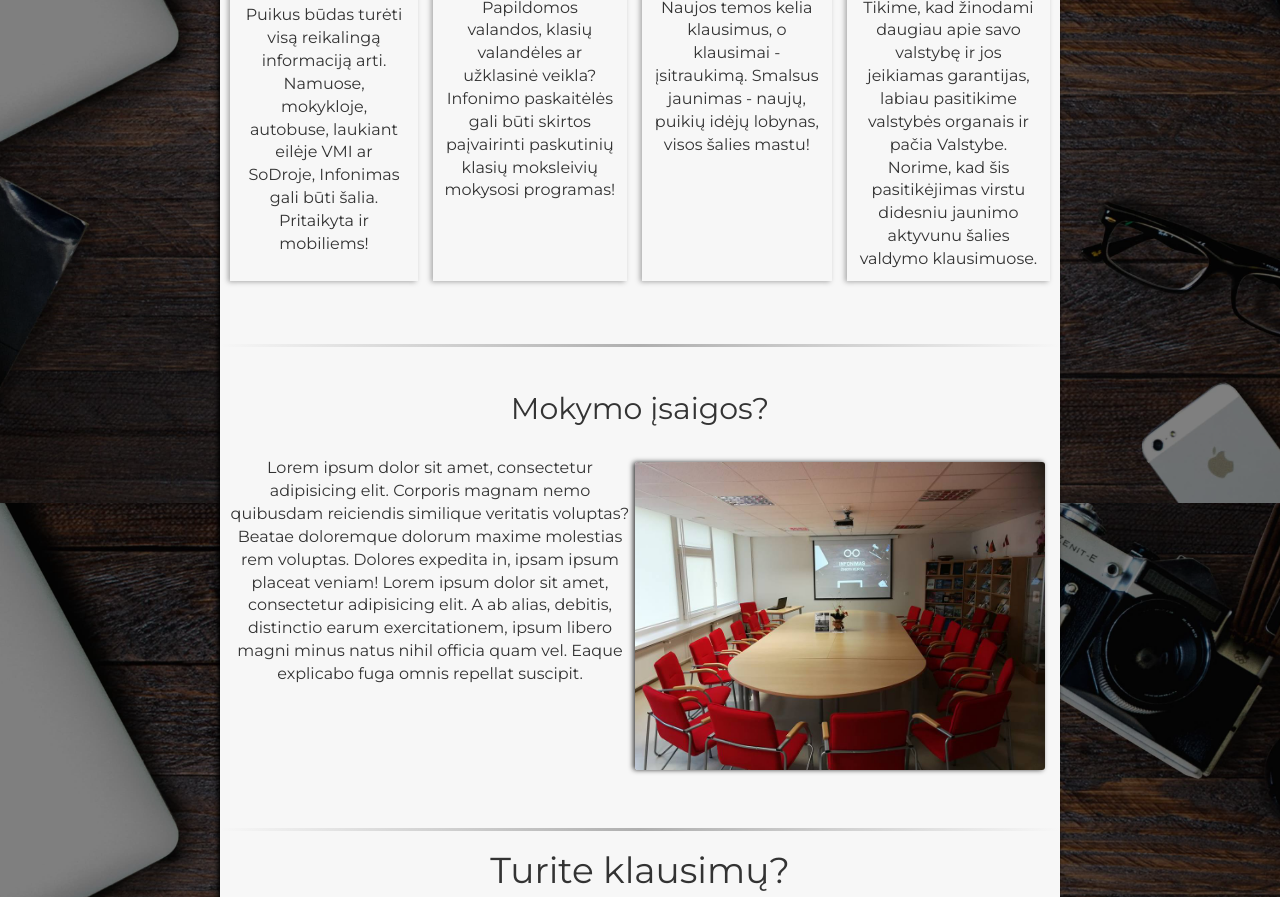
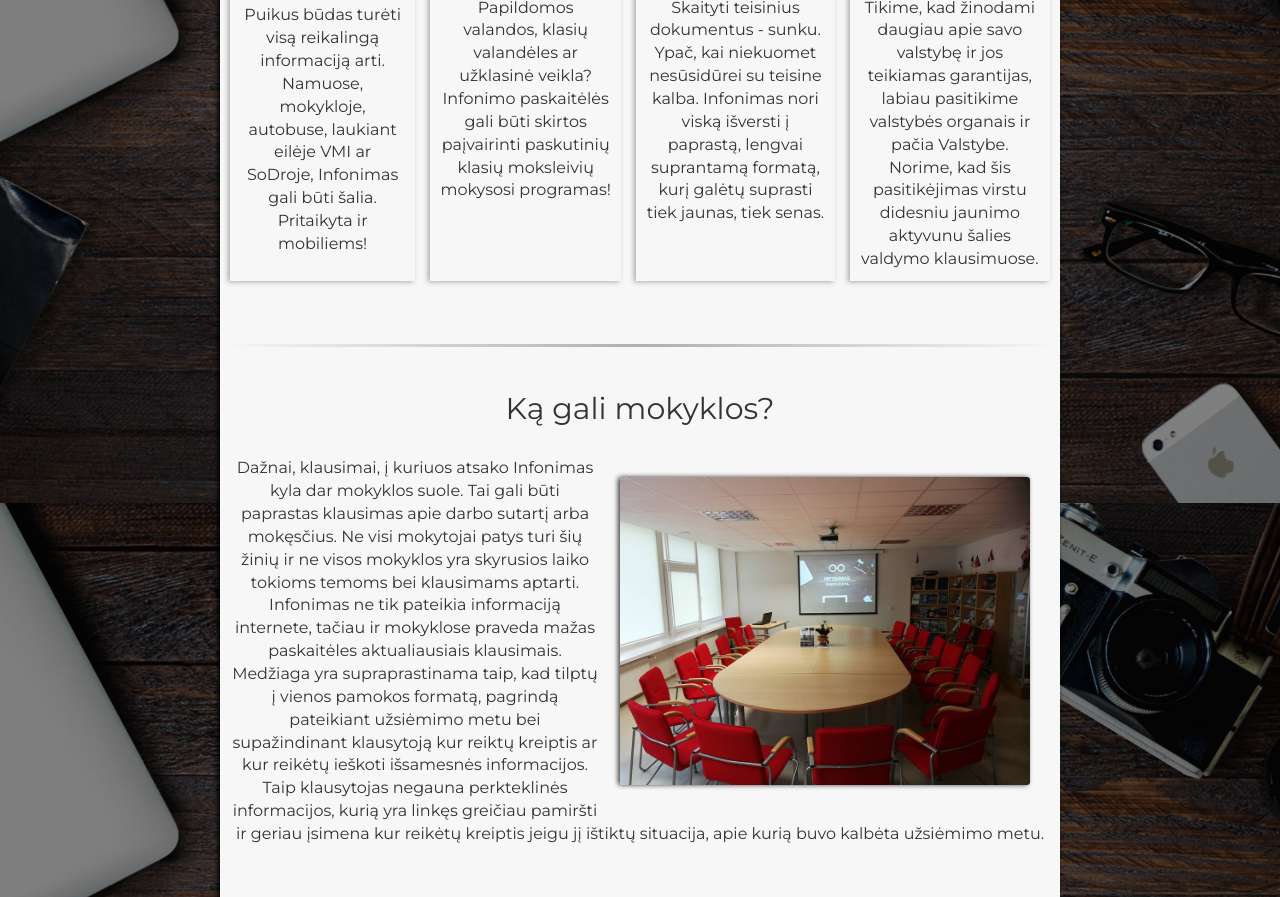
Before and after one commit to gretanevera/Infonimas-With-JavaScript, a plain HTML site: page index.html in a window 1280 px wide. Shown: the part 1097-1994 px from the top of the page. Drawn offline with nearby package versions, Linux system fonts and the light colour scheme.

Commit message:
some content fixes

```diff
--- a/css/style.css
+++ b/css/style.css
@@ -605,7 +605,7 @@ li {
     height: auto;
     border-radius: 3px;
     box-shadow: -2px 0px 5px #3d3d3d;
-    margin:5px;
+    margin:20px;
 }
 .mok_ist1{
     padding: 5px;
--- a/index.html
+++ b/index.html
@@ -4,6 +4,18 @@
     <meta charset="UTF-8">
     <meta name="viewport" content="width=device-width, initial-scale=1.0">
     <title>Infonimas</title>
+
+    <!-- Global site tag (gtag.js) - Google Analytics -->
+    <script async src="https://www.googletagmanager.com/gtag/js?id=UA-141293963-1"></script>
+    <script>
+        window.dataLayer = window.dataLayer || [];
+        function gtag(){dataLayer.push(arguments);}
+        gtag('js', new Date());
+
+        gtag('config', 'UA-141293963-1');
+    </script>
+
+
     <!-- Latest compiled and minified CSS -->
     <link rel="stylesheet" href="https://maxcdn.bootstrapcdn.com/bootstrap/3.3.7/css/bootstrap.min.css"
           integrity="sha384-BVYiiSIFeK1dGmJRAkycuHAHRg32OmUcww7on3RYdg4Va+PmSTsz/K68vbdEjh4u" crossorigin="anonymous">
@@ -21,7 +33,11 @@
     <link rel="stylesheet" href="css/style.css">
 
 </head>
+
 <body>
+
+<link rel="stylesheet" type="text/css" href="//wpcc.io/lib/1.0.2/cookieconsent.min.css"/><script src="//wpcc.io/lib/1.0.2/cookieconsent.min.js"></script><script>window.addEventListener("load", function(){window.wpcc.init({"colors":{"popup":{"background":"#222222","text":"#ffffff","border":"#f9f9f9"},"button":{"background":"#f9f9f9","text":"#000000"}},"content":{"href":"https://www.websitepolicies.com/policies/view/sEGKJm2M","message":"Informuojame, kad šioje svetainėje naudojami slapukai (angl. cookies). Sutikdami, paspauskite mygtuką „Sutinku“ arba naršykite toliau. Savo duotą sutikimą bet kada galėsite atšaukti pakeisdami savo interneto naršyklės nustatymus ir ištrindami įrašytus slapukus. \n","link":"Slapukų nuostatos","button":"Susipažinau ir sutinku"},"position":"bottom-right","padding":"none","fontsize":"tiny","corners":"small","margin":"small"})});</script>
+
 <!--side navigation.-->
 <div class="sidenav">
     <a href="#" class="top">
@@ -131,8 +147,7 @@
             <!--    -->
             <div class="sdw">
                 <div class="sgrid3"><img src="img/logo3.png" alt="logo" width="60px"></div>
-                <div class="sgrid33">Naujos temos kelia klausimus, o klausimai - įsitraukimą. Smalsus jaunimas - naujų,
-                    puikių idėjų lobynas, visos šalies mastu!
+                <div class="sgrid33"> Skaityti teisinius dokumentus - sunku. Ypač, kai niekuomet nesūsidūrei su teisine kalba. Infonimas nori viską išversti į paprastą, lengvai suprantamą formatą, kurį galėtų suprasti tiek jaunas, tiek senas.
                 </div>
             </div>
 
@@ -144,7 +159,7 @@
                 </div>
 
                 <div class="sgrid44">
-                    Tikime, kad žinodami daugiau apie savo valstybę ir jos jeikiamas garantijas, labiau pasitikime
+                    Tikime, kad žinodami daugiau apie savo valstybę ir jos teikiamas garantijas, labiau pasitikime
                     valstybės organais ir pačia Valstybe. Norime, kad šis pasitikėjimas virstu didesniu jaunimo aktyvunu
                     šalies valdymo klausimuose.
                 </div>
@@ -154,16 +169,11 @@
         <br>
         <hr>
         <div class="mok_ist1">
-            <h2> Mokymo įsaigos?</h2> <br>
+            <h2> Ką gali mokyklos?</h2> <br>
            <img src="glry/glryy%20(4).jpg" class="responsive" alt="INFONIMO  paskaitos" width="400px" align="right">
-           <p>Lorem ipsum dolor sit amet, consectetur adipisicing elit. Corporis magnam nemo quibusdam reiciendis
-                similique veritatis voluptas? Beatae doloremque dolorum maxime molestias rem voluptas. Dolores expedita
-                in,
-                ipsam ipsum placeat veniam! Lorem ipsum dolor sit amet, consectetur adipisicing elit. A ab alias,
-                debitis,
-                distinctio earum exercitationem, ipsum libero magni minus natus nihil officia quam vel. Eaque explicabo
-                fuga
-            omnis repellat suscipit.</p>
+           <p>
+           Dažnai, klausimai, į kuriuos atsako Infonimas kyla dar mokyklos suole. Tai gali būti paprastas klausimas apie darbo sutartį arba mokęsčius. Ne visi mokytojai patys turi šių žinių ir ne visos mokyklos yra skyrusios laiko tokioms temoms bei klausimams aptarti. Infonimas ne tik pateikia informaciją internete, tačiau ir mokyklose praveda mažas paskaitėles aktualiausiais klausimais. Medžiaga yra supraprastinama taip, kad tilptų į vienos pamokos formatą, pagrindą pateikiant užsiėmimo metu bei supažindinant klausytoją kur reiktų kreiptis ar kur reikėtų ieškoti išsamesnės informacijos. Taip klausytojas negauna perkteklinės informacijos, kurią yra linkęs greičiau pamiršti ir geriau įsimena kur reikėtų kreiptis jeigu jį ištiktų situacija, apie kurią buvo kalbėta užsiėmimo metu.
+           </p>
         </div>
 <br>
         <hr>
@@ -208,6 +218,11 @@
 </div>
     <div class="gra9"><div class="authorfull">Tiklapio autorius:<br> Greta Ivaščenko</div></div>
 </div>
+
+
+
+
+
 <!--scripts-->
 <script
         src="https://code.jquery.com/jquery-3.4.1.js"
```
Also changed, not shown: infobaze.html (+12 -0 lines).
